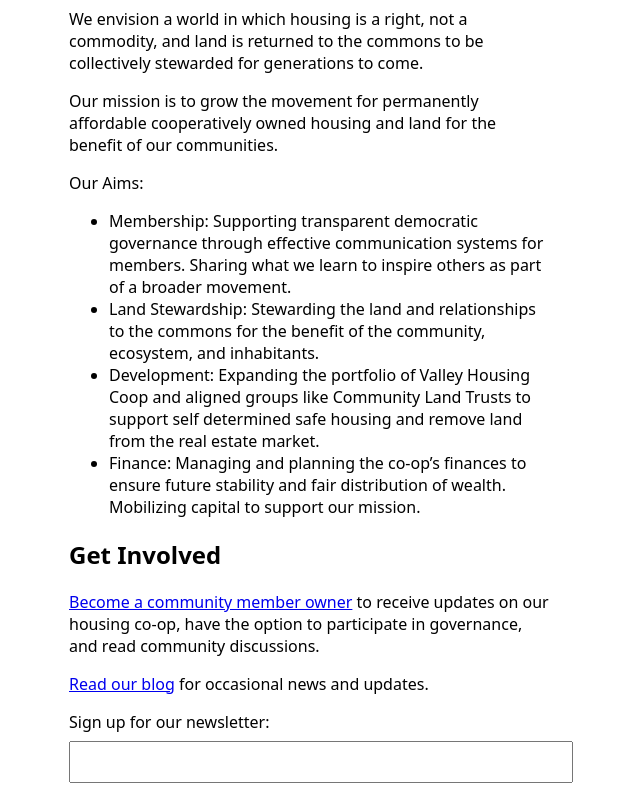
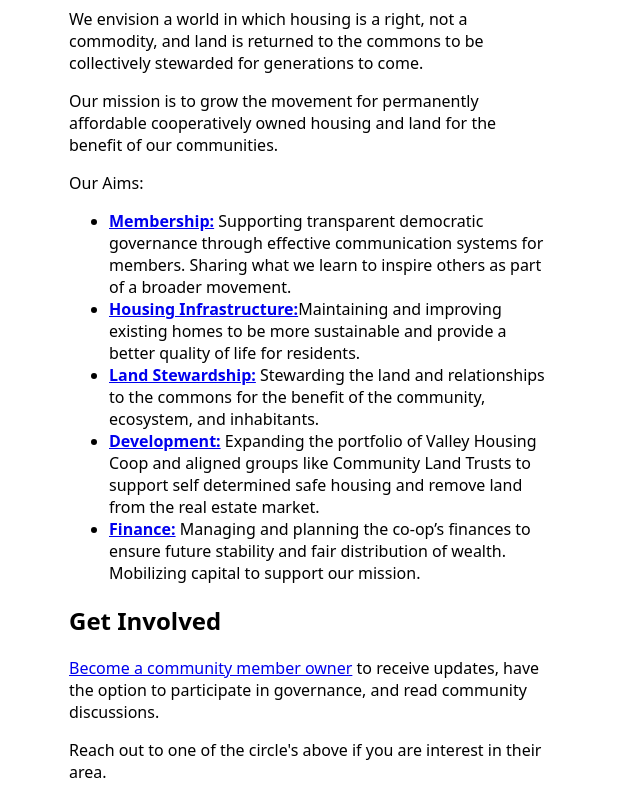
Before and after one commit to valleyhousingcoop/valleyhousing.coop, a plain HTML site: page index.html in a window 1280 px wide. Shown: the part 149-945 px from the top of the page, without its empty margins (331-971 px from the left). Drawn offline with Linux system fonts and the light colour scheme.

Commit message:
Add links to circles

```diff
--- a/index.html
+++ b/index.html
@@ -46,13 +46,15 @@
 
     <p>Our Aims:</p>
     <ul>
-      <li>Membership: Supporting transparent democratic governance through effective communication systems for members. Sharing what we learn to inspire others as part of a broader movement.</li>
-      <li>Land Stewardship: Stewarding the land and relationships to the commons for the benefit of the community, ecosystem, and inhabitants.</li>
-      <li>Development: Expanding the portfolio of Valley Housing Coop and aligned groups like Community Land Trusts to support self determined safe housing and remove land from the real estate market.</li>
-      <li>Finance: Managing and planning the co-op’s finances to ensure future stability and fair distribution of wealth. Mobilizing capital to support our mission.</li>
+      <li><b><a href="mailto:membership@valleyhousing.coop">Membership:</a></b> Supporting transparent democratic governance through effective communication systems for members. Sharing what we learn to inspire others as part of a broader movement.</li>
+      <li><b><a href="mailto:housing-infra@valleyhousing.coop">Housing Infrastructure:</a></b>Maintaining and improving existing homes to be more sustainable and provide a better quality of life for residents.</li>
+      <li><b><a href="mailto:land-stewardship@valleyhousing.coop">Land Stewardship:</a></b> Stewarding the land and relationships to the commons for the benefit of the community, ecosystem, and inhabitants.</li>
+      <li><b><a href="mailto:development@valleyhousing.coop">Development:</a></b> Expanding the portfolio of Valley Housing Coop and aligned groups like Community Land Trusts to support self determined safe housing and remove land from the real estate market.</li>
+      <li><b><a href="mailto:finance@valleyhousing.coop">Finance:</a></b> Managing and planning the co-op’s finances to ensure future stability and fair distribution of wealth. Mobilizing capital to support our mission.</li>
     </ul>
     <h2>Get Involved</h2>
-    <p><a href="https://forum.valleyhousing.coop/signup">Become a community member owner</a> to receive updates on our housing co-op, have the option to participate in governance, and read community discussions.</p>
+    <p><a href="https://forum.valleyhousing.coop/signup">Become a community member owner</a> to receive updates, have the option to participate in governance, and read community discussions.</p>
+    <p>Reach out to one of the circle's above if you are interest in their area.</p>
     <p><a href="https://forum.valleyhousing.coop/c/public/blog/37">Read our blog</a> for occasional news and updates.</p>
     <form method="post" action="https://vhc-workers.s-shanabrook.workers.dev">
       <label for="email">Sign up for our newsletter:</label>
```
